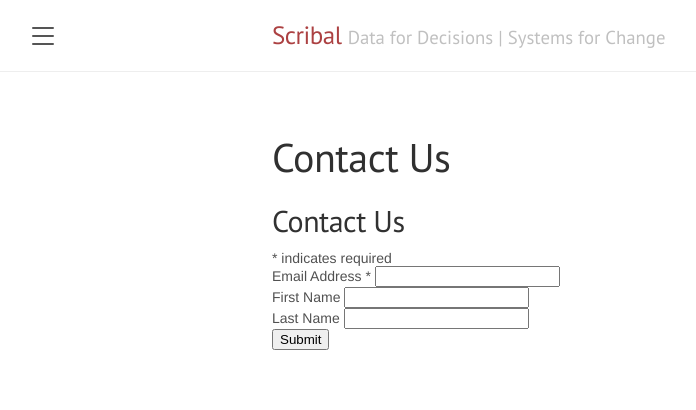
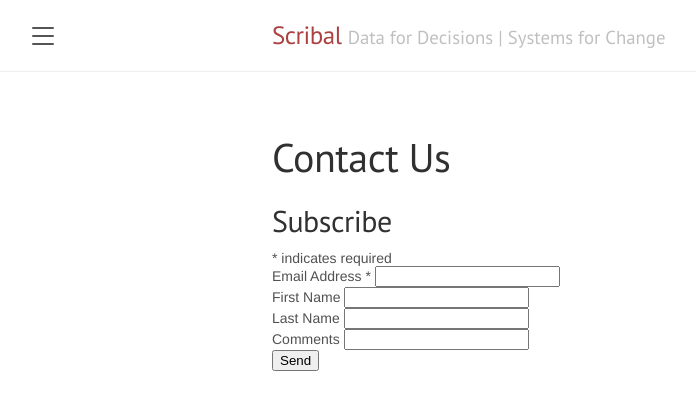
Before and after one commit to scribal-io/lanyon-jh-test, a Jekyll site: the page built from Contact1.md, in a window 1280 px wide. Shown: the top 410 px of the page, without its empty margins (8-704 px from the left). Built offline with Jekyll 4.4.1, drawn with Linux system fonts in a browser that asks for light colours; comment, search, counter and statistics services are not loaded.

Commit message:
changed from mailchimp audience edit

```diff
--- a/Contact1.md
+++ b/Contact1.md
@@ -13,7 +13,7 @@ title: Contact Us
 <div id="mc_embed_signup">
 <form action="https://scribal.us1.list-manage.com/subscribe/post?u=9ada337d28af6fac07c93cd08&amp;id=191d05d47d" method="post" id="mc-embedded-subscribe-form" name="mc-embedded-subscribe-form" class="validate" target="_blank" novalidate>
     <div id="mc_embed_signup_scroll">
-	<h2>Contact Us</h2>
+	<h2>Subscribe</h2>
 <div class="indicates-required"><span class="asterisk">*</span> indicates required</div>
 <div class="mc-field-group">
 	<label for="mce-EMAIL">Email Address  <span class="asterisk">*</span>
@@ -28,21 +28,18 @@ title: Contact Us
 	<label for="mce-LNAME">Last Name </label>
 	<input type="text" value="" name="LNAME" class="" id="mce-LNAME">
 </div>
-<div class="mc-field-group size1of2" type="hidden">
-	<label for="mce-BIRTHDAY-month"></label>
-	<div class="datefield" type="hidden">
-		<span class="subfield monthfield"><input class="birthday " type="hidden" pattern="[0-9]*" value="" placeholder="MM" size="2" maxlength="2" name="BIRTHDAY[month]" id="mce-BIRTHDAY-month"></span>
-		<span class="subfield dayfield"><input class="birthday " type="hidden" pattern="[0-9]*" value="" placeholder="DD" size="2" maxlength="2" name="BIRTHDAY[day]" id="mce-BIRTHDAY-day"></span>
-		<span class="small-meta nowrap"></span>
-	</div>
-</div>	<div id="mce-responses" class="clear">
+<div class="mc-field-group">
+	<label for="mce-COMMENTS">Comments </label>
+	<input type="text" value="" name="COMMENTS" class="" id="mce-COMMENTS">
+</div>
+	<div id="mce-responses" class="clear">
 		<div class="response" id="mce-error-response" style="display:none"></div>
 		<div class="response" id="mce-success-response" style="display:none"></div>
 	</div>    <!-- real people should not fill this in and expect good things - do not remove this or risk form bot signups-->
     <div style="position: absolute; left: -5000px;" aria-hidden="true"><input type="text" name="b_9ada337d28af6fac07c93cd08_191d05d47d" tabindex="-1" value=""></div>
-    <div class="clear"><input type="submit" value="Submit" name="subscribe" id="mc-embedded-subscribe" class="button"></div>
+    <div class="clear"><input type="submit" value="Send" name="subscribe" id="mc-embedded-subscribe" class="button"></div>
     </div>
 </form>
 </div>
-<script type='text/javascript' src='//s3.amazonaws.com/downloads.mailchimp.com/js/mc-validate.js'></script><script type='text/javascript'>(function($) {window.fnames = new Array(); window.ftypes = new Array();fnames[0]='EMAIL';ftypes[0]='email';fnames[1]='FNAME';ftypes[1]='text';fnames[2]='LNAME';ftypes[2]='text';fnames[3]='ADDRESS';ftypes[3]='address';fnames[4]='PHONE';ftypes[4]='phone';fnames[5]='BIRTHDAY';ftypes[5]='birthday';}(jQuery));var $mcj = jQuery.noConflict(true);</script>
+<script type='text/javascript' src='//s3.amazonaws.com/downloads.mailchimp.com/js/mc-validate.js'></script><script type='text/javascript'>(function($) {window.fnames = new Array(); window.ftypes = new Array();fnames[0]='EMAIL';ftypes[0]='email';fnames[1]='FNAME';ftypes[1]='text';fnames[2]='LNAME';ftypes[2]='text';fnames[3]='ADDRESS';ftypes[3]='address';fnames[4]='PHONE';ftypes[4]='phone';fnames[5]='COMMENTS';ftypes[5]='text';}(jQuery));var $mcj = jQuery.noConflict(true);</script>
 <!--End mc_embed_signup-->
```
